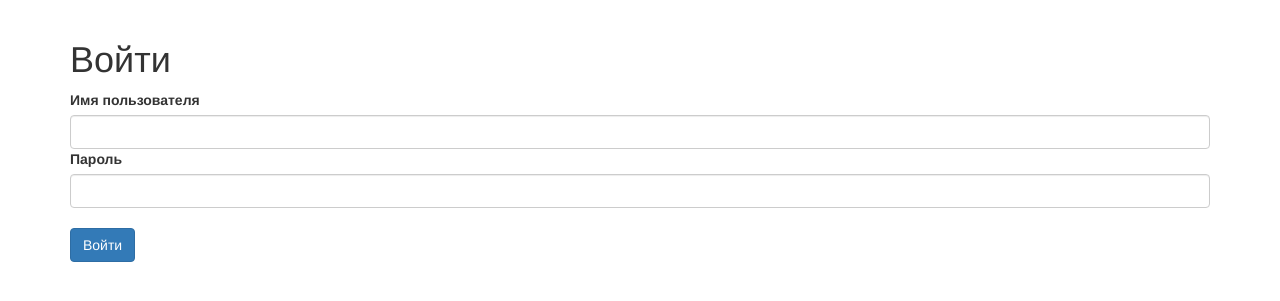
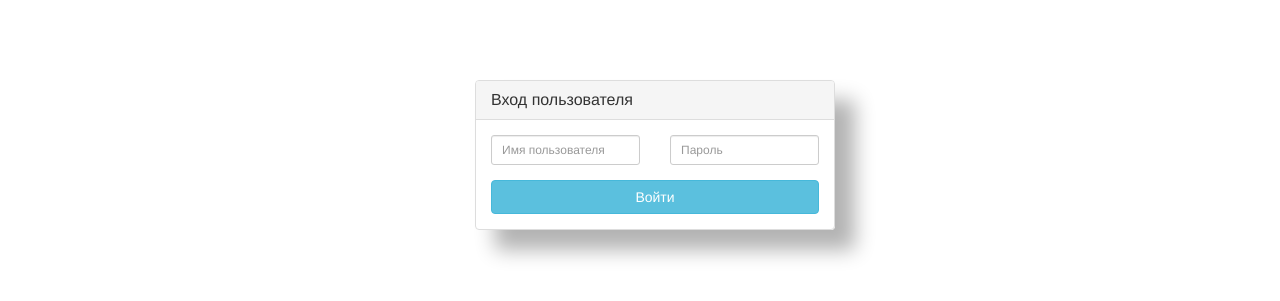
Before and after one commit to EvilDmitri/ahtme-music, a Python web app: template templates/login.html in a window 1280 px wide. Shown: the part 62-363 px from the top of the page. Run offline with Jinja, Linux system fonts and the light colour scheme; the template is opened without the code that fills it, so the values that code supplies are empty; some libraries are stand-ins or nearby versions.

Commit message:
User login

```diff
--- a/main.py
+++ b/main.py
@@ -261,7 +261,7 @@ class LoginHandler(BaseHandler):
         try:
             u = self.auth.get_user_by_password(username, password, remember=True,
                                                save_session=True)
-            self.redirect('/')
+            self.redirect('/collective/' + username)
         except (InvalidAuthIdError, InvalidPasswordError) as e:
             logging.info('Login failed for user %s because of %s', username, type(e))
             self._serve_page(True)
--- a/templates/login.html
+++ b/templates/login.html
@@ -2,7 +2,7 @@
 
 {% block content %}
 
-    <h1>Войти</h1>
+    <!--<h1>Войти</h1>-->
 
     {% if failed %}
 
@@ -10,15 +10,46 @@
 
     {% endif %}
 
-    <form class="bs-component" action= "/login" method="POST">
-    <div class="form-group">
-         <label for="username">Имя пользователя</label>
-        <input type="text" value="{{ username }}" name="username" class="form-control"/>
-        <label for="password">Пароль</label>
-        <input type="password" name="password" class="form-control"/><br>
-        <button type="submit" class="btn btn-primary">Войти</button>
+    <!--<form class="bs-component" action= "/login" method="POST">-->
+    <!--<div class="form-group">-->
+         <!--<label for="username">Имя пользователя</label>-->
+        <!--<input type="text" value="{{ username }}" name="username" class="form-control"/>-->
+        <!--<label for="password">Пароль</label>-->
+        <!--<input type="password" name="password" class="form-control"/><br>-->
+        <!--<button type="submit" class="btn btn-primary">Войти</button>-->
+    <!--</div>-->
+    <!--</form>-->
+
+    <div class="container">
+            <div class="row centered-form">
+            <div class="col-xs-12 col-sm-8 col-md-4 col-sm-offset-2 col-md-offset-4">
+                <div class="panel panel-default">
+                    <div class="panel-heading">
+                        <h3 class="panel-title">Вход пользователя<small></small></h3>
+                    </div>
+                    <div class="panel-body">
+                        <form action= "/login" method="POST">
+                            <div class="row">
+                                <div class="col-xs-6 col-sm-6 col-md-6">
+                                    <div class="form-group">
+                                        <input type="text" name="username" id="username" class="form-control input-sm" placeholder="Имя пользователя">
+                                    </div>
+                                </div>
+                                <div class="col-xs-6 col-sm-6 col-md-6">
+                                    <div class="form-group">
+                                        <input type="password" name="password" id="password" class="form-control input-sm" placeholder="Пароль">
+                                    </div>
+                                </div>
+                            </div>
+                            <input type="submit" value="Войти" class="btn btn-info btn-block">
+
+                        </form>
+                    </div>
+                </div>
+            </div>
+        </div>
     </div>
-    </form>
+
 
 {#    <a href="/forgot">Forgot password</a>#}
 
```
Also changed, not shown: templates/signup.html (+1 -34 lines).
